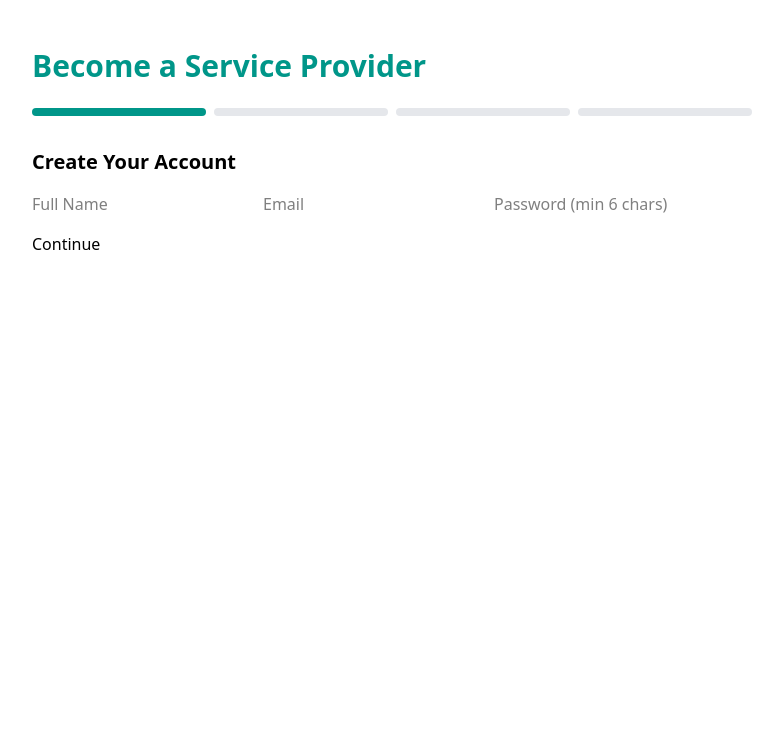
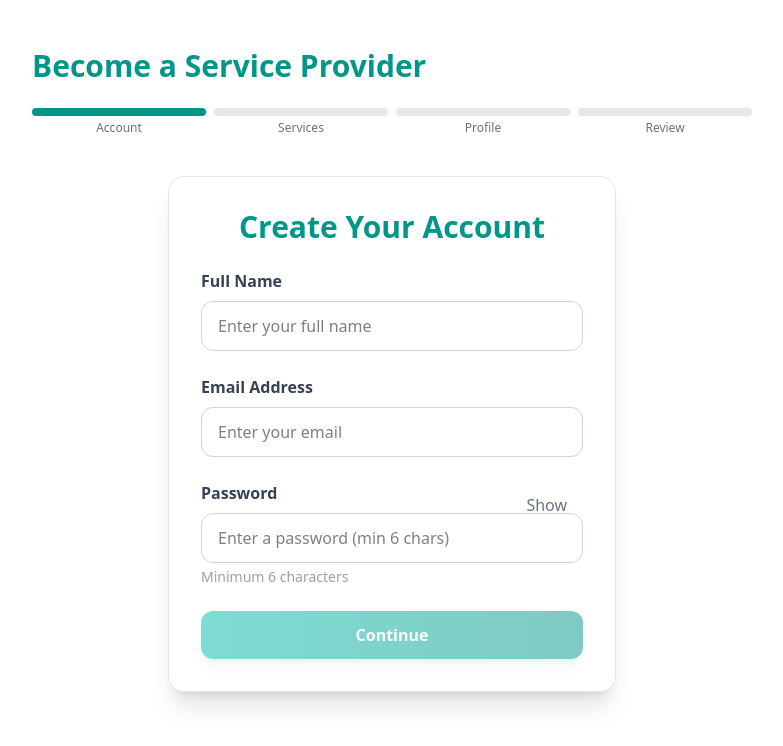
Before and after one commit to AntolTECHS/Proxify, a React (Vite) app in the folder client/: page /become-provider in a window 1280 px wide. Shown: the top 746 px of the page, without its empty margins (248-1031 px from the left). Built offline with nearby package versions, Linux system fonts and the light colour scheme.

Commit message:
added provider onboarding pages

```diff
--- a/client/src/pages/provider/onboarding/AccountStep.jsx
+++ b/client/src/pages/provider/onboarding/AccountStep.jsx
@@ -1,43 +1,101 @@
+import { useState } from "react";
+
 export default function AccountStep({ form, setForm, next }) {
+  const [showPassword, setShowPassword] = useState(false);
+
+  // Simple validation
   const valid =
-    form.name && form.email && form.password.length >= 6;
+    form.name.trim() !== "" &&
+    form.email.trim() !== "" &&
+    form.password.length >= 6;
 
   return (
-    <>
-      <h2 className="text-xl font-semibold mb-4">
+    <div className="max-w-md mx-auto bg-white shadow-xl rounded-2xl p-8 mt-10 border border-gray-200">
+      <h2 className="text-3xl font-extrabold text-teal-600 mb-6 text-center">
         Create Your Account
       </h2>
 
+      <form
+        onSubmit={(e) => {
+          e.preventDefault();
+          if (valid) next();
+        }}
+        className="space-y-6"
+      >
+        {/* Full Name */}
+        <div className="flex flex-col">
+          <label htmlFor="name" className="mb-2 font-semibold text-gray-700">
+            Full Name
+          </label>
           <input
-        className="input"
-        placeholder="Full Name"
+            type="text"
+            id="name"
+            name="name"
             value={form.name}
+            required
             onChange={(e) => setForm({ ...form, name: e.target.value })}
+            placeholder="Enter your full name"
+            className="input px-4 py-3 rounded-xl border border-gray-300 focus:outline-none focus:ring-2 focus:ring-teal-400 transition"
           />
+        </div>
 
+        {/* Email */}
+        <div className="flex flex-col">
+          <label htmlFor="email" className="mb-2 font-semibold text-gray-700">
+            Email Address
+          </label>
           <input
-        className="input"
-        placeholder="Email"
+            type="email"
+            id="email"
+            name="email"
             value={form.email}
+            required
             onChange={(e) => setForm({ ...form, email: e.target.value })}
+            placeholder="Enter your email"
+            className="input px-4 py-3 rounded-xl border border-gray-300 focus:outline-none focus:ring-2 focus:ring-teal-400 transition"
           />
+        </div>
 
+        {/* Password */}
+        <div className="flex flex-col relative">
+          <label htmlFor="password" className="mb-2 font-semibold text-gray-700">
+            Password
+          </label>
           <input
-        type="password"
-        className="input"
-        placeholder="Password (min 6 chars)"
-        onChange={(e) =>
-          setForm({ ...form, password: e.target.value })
-        }
+            type={showPassword ? "text" : "password"}
+            id="password"
+            name="password"
+            value={form.password}
+            required
+            minLength={6}
+            onChange={(e) => setForm({ ...form, password: e.target.value })}
+            placeholder="Enter a password (min 6 chars)"
+            className="input px-4 py-3 rounded-xl border border-gray-300 focus:outline-none focus:ring-2 focus:ring-teal-400 pr-16 transition"
           />
+          {/* Toggle Visibility */}
+          <button
+            type="button"
+            onClick={() => setShowPassword(!showPassword)}
+            className="absolute right-4 top-3 text-gray-500 hover:text-teal-600 font-medium transition"
+          >
+            {showPassword ? "Hide" : "Show"}
+          </button>
+          <p className="text-sm text-gray-400 mt-1">
+            Minimum 6 characters
+          </p>
+        </div>
 
+        {/* Submit Button */}
         <button
+          type="submit"
           disabled={!valid}
-        onClick={next}
-        className="btn-primary mt-4"
+          className={`w-full py-3 rounded-xl text-white font-semibold bg-gradient-to-r from-teal-500 to-teal-600 hover:from-teal-600 hover:to-teal-700 transition shadow-lg ${
+            !valid ? "opacity-50 cursor-not-allowed" : ""
+          }`}
         >
           Continue
         </button>
-    </>
+      </form>
+    </div>
   );
 }
--- a/client/src/pages/provider/onboarding/ReviewStep.jsx
+++ b/client/src/pages/provider/onboarding/ReviewStep.jsx
@@ -1,20 +1,55 @@
 export default function ReviewStep({ form, back, submit }) {
   return (
-    <>
-      <h2 className="text-xl font-semibold mb-4">
+    <div className="max-w-md mx-auto bg-white shadow-xl rounded-2xl p-8 mt-10 border border-gray-200">
+      <h2 className="text-2xl font-bold text-teal-600 mb-6 text-center">
         Review & Submit
       </h2>
 
-      <pre className="bg-gray-100 p-4 rounded text-sm">
-        {JSON.stringify(form, null, 2)}
-      </pre>
+      {/* Review Details */}
+      <div className="space-y-4 bg-gray-50 p-6 rounded-xl border border-gray-200">
+        <ReviewRow label="Full Name" value={form.name} />
+        <ReviewRow label="Email" value={form.email} />
+        <ReviewRow
+          label="Password"
+          value={"•".repeat(form.password.length)}
+        />
+        <ReviewRow
+          label="Services"
+          value={form.services.length ? form.services.join(", ") : "-"}
+        />
+        <ReviewRow label="Experience" value={`${form.experience} years`} />
+        <ReviewRow label="Bio" value={form.bio || "-"} />
+        <ReviewRow label="Location" value={form.location || "-"} />
+        <ReviewRow label="Availability" value={form.availability || "-"} />
+      </div>
 
+      {/* Navigation Buttons */}
       <div className="flex justify-between mt-6">
-        <button onClick={back}>Back</button>
-        <button onClick={submit} className="btn-primary">
+        <button
+          type="button"
+          onClick={back}
+          className="px-6 py-3 rounded-xl border border-gray-300 hover:bg-gray-50 transition font-medium"
+        >
+          Back
+        </button>
+        <button
+          type="button"
+          onClick={submit}
+          className="px-6 py-3 rounded-xl font-semibold text-white bg-gradient-to-r from-teal-500 to-teal-600 hover:from-teal-600 hover:to-teal-700 shadow-lg transition"
+        >
           Complete Registration
         </button>
       </div>
-    </>
+    </div>
   );
 }
+
+/* ---------- Helper Component ---------- */
+function ReviewRow({ label, value }) {
+  return (
+    <div className="flex justify-between">
+      <p className="font-medium text-gray-700">{label}</p>
+      <p className="text-gray-800">{value}</p>
+    </div>
+  );
+}
--- a/client/src/pages/provider/onboarding/ServicesStep.jsx
+++ b/client/src/pages/provider/onboarding/ServicesStep.jsx
@@ -1,9 +1,4 @@
-const SERVICES = [
-  "Plumbing",
-  "Cleaning",
-  "Electrician",
-  "Relocation",
-];
+const SERVICES = ["Plumbing", "Cleaning", "Electrician", "Relocation"];
 
 export default function ServicesStep({ form, setForm, next, back }) {
   const toggle = (service) => {
@@ -15,42 +10,67 @@ export default function ServicesStep({ form, setForm, next, back }) {
     });
   };
 
+  const valid = form.services.length > 0 && form.experience.trim() !== "";
+
   return (
-    <>
-      <h2 className="text-xl font-semibold mb-4">
+    <div className="max-w-md mx-auto bg-white shadow-xl rounded-2xl p-8 mt-10 border border-gray-200">
+      <h2 className="text-2xl font-bold text-teal-600 mb-6 text-center">
         Services You Offer
       </h2>
 
-      {SERVICES.map((s) => (
-        <label key={s} className="block">
-          <input
-            type="checkbox"
-            checked={form.services.includes(s)}
-            onChange={() => toggle(s)}
-          />{" "}
-          {s}
+      {/* Services checkboxes */}
+      <div className="grid grid-cols-2 gap-4 mb-6">
+        {SERVICES.map((s) => (
+          <button
+            type="button"
+            key={s}
+            onClick={() => toggle(s)}
+            className={`border rounded-xl px-4 py-3 text-center font-medium transition ${
+              form.services.includes(s)
+                ? "bg-teal-500 text-white border-teal-500"
+                : "bg-white text-gray-700 hover:bg-teal-50"
+            }`}
+          >
+            {s}
+          </button>
+        ))}
+      </div>
+
+      {/* Years of Experience */}
+      <div className="flex flex-col mb-6">
+        <label className="mb-2 font-semibold text-gray-700">
+          Years of Experience
         </label>
-      ))}
+        <input
+          type="number"
+          min="0"
+          placeholder="e.g., 3"
+          value={form.experience}
+          onChange={(e) => setForm({ ...form, experience: e.target.value })}
+          className="input px-4 py-3 rounded-xl border border-gray-300 focus:outline-none focus:ring-2 focus:ring-teal-400 transition"
+        />
+      </div>
 
-      <input
-        className="input mt-4"
-        placeholder="Years of Experience"
-        value={form.experience}
-        onChange={(e) =>
-          setForm({ ...form, experience: e.target.value })
-        }
-      />
-
+      {/* Navigation Buttons */}
       <div className="flex justify-between mt-6">
-        <button onClick={back}>Back</button>
         <button
+          type="button"
+          onClick={back}
+          className="px-6 py-3 rounded-xl border border-gray-300 hover:bg-gray-50 transition font-medium"
+        >
+          Back
+        </button>
+        <button
+          type="button"
           onClick={next}
-          disabled={!form.services.length}
-          className="btn-primary"
+          disabled={!valid}
+          className={`px-6 py-3 rounded-xl font-semibold text-white bg-gradient-to-r from-teal-500 to-teal-600 hover:from-teal-600 hover:to-teal-700 shadow-lg transition ${
+            !valid ? "opacity-50 cursor-not-allowed" : ""
+          }`}
         >
           Continue
         </button>
       </div>
-    </>
+    </div>
   );
 }
--- a/client/src/pages/provider/onboarding/StepIndicator.jsx
+++ b/client/src/pages/provider/onboarding/StepIndicator.jsx
@@ -1,14 +1,27 @@
+const STEP_LABELS = ["Account", "Services", "Profile", "Review"];
+
 export default function StepIndicator({ step }) {
   return (
-    <div className="flex gap-2 mb-8">
-      {[1, 2, 3, 4].map((n) => (
-        <div
-          key={n}
-          className={`h-2 flex-1 rounded ${
-            step >= n ? "bg-teal-600" : "bg-gray-200"
-          }`}
-        />
-      ))}
+    <div className="mb-8">
+      <div className="flex items-center gap-2">
+        {STEP_LABELS.map((label, index) => {
+          const stepNum = index + 1;
+          const filled = step >= stepNum;
+
+          return (
+            <div key={label} className="flex-1 flex flex-col items-center">
+              {/* Pill / Indicator */}
+              <div
+                className={`w-full h-2 rounded-full transition-colors duration-300 ${
+                  filled ? "bg-teal-600" : "bg-gray-200"
+                }`}
+              />
+              {/* Step Label */}
+              <span className="text-xs text-gray-500 mt-1">{label}</span>
+            </div>
+          );
+        })}
+      </div>
     </div>
   );
 }
```
Lines whose indentation alone changed are shown as unchanged.
